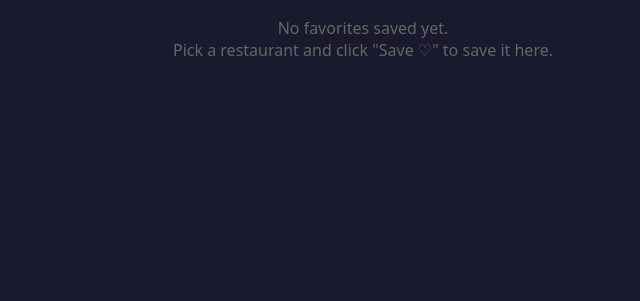
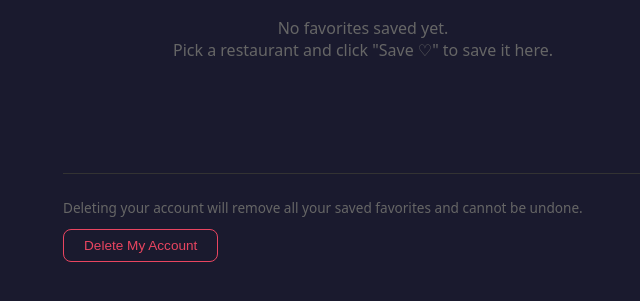
Before and after one commit to culture5270/forkit, a Python web app: template templates/favorites.html in a window 1280 px wide. Shown: the part 258-559 px from the top of the page, without its empty margins (277-917 px from the left). Run offline with Jinja, Linux system fonts and the light colour scheme; the template is opened without the code that fills it, so the values that code supplies are empty.

Commit message:
Add account deletion from favorites page
Co-Authored-By: Claude Sonnet 4.6 <noreply@anthropic.com>

```diff
--- a/templates/favorites.html
+++ b/templates/favorites.html
@@ -127,6 +127,28 @@
     }
     .remove-btn:hover { border-color: #e94560; color: #e94560; }
 
+    .danger-zone {
+      margin-top: 3rem;
+      padding-top: 1.5rem;
+      border-top: 1px solid var(--border-subtle);
+    }
+    .danger-zone p {
+      font-size: 0.85rem;
+      color: var(--text-subtle);
+      margin-bottom: 0.75rem;
+    }
+    .delete-account-btn {
+      background: none;
+      border: 1px solid #e94560;
+      color: #e94560;
+      border-radius: 8px;
+      padding: 0.5rem 1.25rem;
+      font-size: 0.85rem;
+      cursor: pointer;
+      transition: background 0.15s, color 0.15s;
+    }
+    .delete-account-btn:hover { background: #e94560; color: #fff; }
+
     .user-info {
       font-size: 0.85rem;
       color: var(--text-muted);
@@ -173,9 +195,22 @@
       <p>No favorites saved yet.<br>Pick a restaurant and click "Save ♡" to save it here.</p>
     </div>
     {% endif %}
+
+    <div class="danger-zone">
+      <p>Deleting your account will remove all your saved favorites and cannot be undone.</p>
+      <button class="delete-account-btn" onclick="deleteAccount()">Delete My Account</button>
+    </div>
   </div>
 
   <script>
+    async function deleteAccount() {
+      if (!confirm('Are you sure you want to delete your account? All saved favorites will be permanently removed.')) return;
+      const res = await fetch('/api/account', { method: 'DELETE' });
+      if (res.ok) {
+        window.location.href = '/';
+      }
+    }
+
     async function removeFavorite(btn, name) {
       btn.disabled = true;
       btn.textContent = 'Removing…';
```
Also changed, not shown: main.py (+16 -0 lines).
